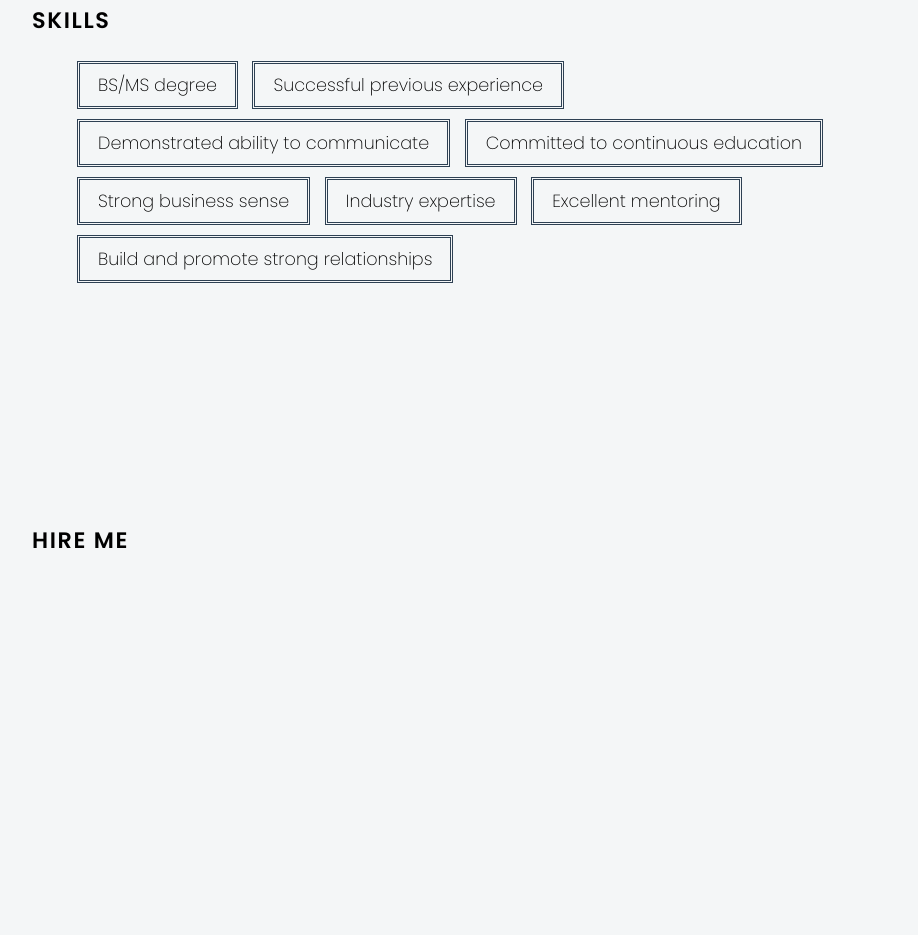
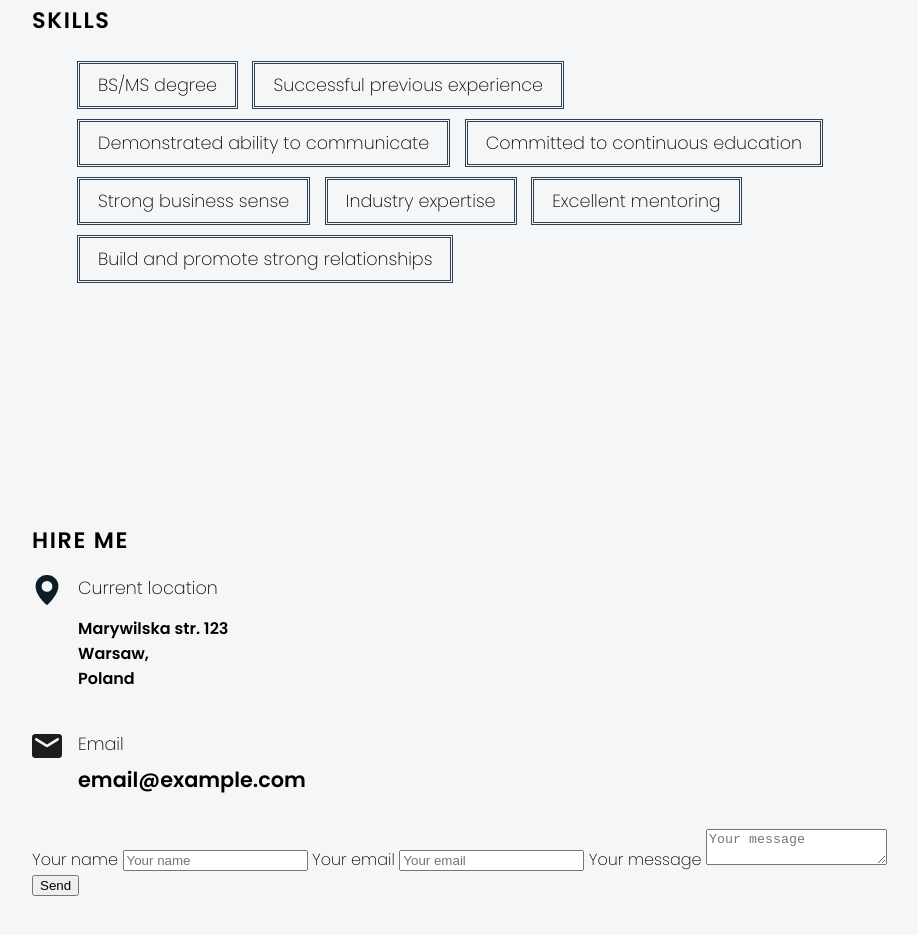
Before and after one commit to Mussorable/portfolio-template, a website built with Vite: page index.html in a window 1280 px wide. Shown: the part 1179-2114 px from the top of the page, without its empty margins (148-1066 px from the left). Before the commit the page ends 1954 px from the top, so only its background shows below. Built offline with nearby package versions, Linux system fonts and the light colour scheme; files whose address does not match are found by name.

Commit message:
create form section

```diff
--- a/components/_base.css
+++ b/components/_base.css
@@ -23,6 +23,10 @@ body {
   font-family: "Poppins", sans-serif;
 }
 
+h3 {
+  margin: 0;
+}
+
 :root {
   --secondary: #f7de3a;
   --down-arrow: black;
@@ -31,6 +35,10 @@ body {
   --tag: var(--primary);
 }
 
+address {
+  font-style: normal;
+}
+
 @media (prefers-reduced-motion: no-preference) {
   html {
     scroll-behavior: smooth;
--- a/components/fonts.css
+++ b/components/fonts.css
@@ -30,3 +30,16 @@
 .uppercase {
   text-transform: uppercase;
 }
+
+.text-start {
+  text-align: start;
+}
+
+.normal-weight {
+  font-weight: normal;
+}
+
+.email {
+  text-decoration: none;
+  color: inherit;
+}
--- a/components/layouts.css
+++ b/components/layouts.css
@@ -11,7 +11,14 @@
 .vertical-flex {
   display: flex;
   flex-direction: column;
+}
+
+.gap-30 {
   gap: 30px;
+}
+
+.gap-15 {
+  gap: 15px;
 }
 
 .layout-section {
@@ -55,3 +62,13 @@
   color: var(--tag);
   background-color: var(--primary);
 }
+
+.flex-address {
+  margin-bottom: 40px;
+  display: flex;
+  gap: 16px;
+}
+
+.margin-top {
+  margin-top: 10px;
+}
--- a/index.html
+++ b/index.html
@@ -93,7 +93,7 @@
               own strategy to sale any business projects. He studied business
               management at the private university in Wroclaw.
             </p>
-            <div class="vertical-flex">
+            <div class="vertical-flex gap-30">
               <p class="text">
                 John helps you bring your vision in management and improve some
                 rules to organize it.
@@ -125,8 +125,118 @@
       <section id="hire-me" class="layout-section" aria-labelledby="hireme-h2">
         <div class="container">
           <h2 id="hireme-h2" class="title--sm uppercase">Hire me</h2>
-          <div class="contact-info"></div>
-          <div class="contact-form"></div>
+          <div class="contact-info">
+            <address>
+              <div class="flex-address location">
+                <svg
+                  width="30px"
+                  height="30px"
+                  id="Layer_1"
+                  data-name="Layer 1"
+                  xmlns="http://www.w3.org/2000/svg"
+                  viewBox="0 0 25 25"
+                >
+                  <title>Location Pin</title>
+                  <path
+                    id="Location_Pin"
+                    data-name="Location Pin"
+                    d="M12.5,0A9.24,9.24,0,0,0,3,9.41c0,7.88,8.8,15.17,9.17,15.47a.5.5,0,0,0,.65,0C13.21,24.53,22,16.51,22,9.41A9.24,9.24,0,0,0,12.5,0Zm0,14A4.5,4.5,0,1,1,17,9.5,4.5,4.5,0,0,1,12.5,14Z"
+                    fill="#0e1d25"
+                  />
+                </svg>
+                <div class="vertical-flex gap-15">
+                  <h3 class="text--lg normal-weight">Current location</h3>
+                  <p class="text-start bold" style="margin: 0">
+                    Marywilska str. 123<br />
+                    Warsaw, <br />
+                    Poland
+                  </p>
+                </div>
+              </div>
+              <div class="flex-address">
+                <svg
+                  width="30px"
+                  height="30px"
+                  viewBox="0 0 20 16"
+                  version="1.1"
+                  xmlns="http://www.w3.org/2000/svg"
+                  xmlns:xlink="http://www.w3.org/1999/xlink"
+                >
+                  <!-- Generator: Sketch 52.5 (67469) - http://www.bohemiancoding.com/sketch -->
+                  <title>email</title>
+                  <desc>Created with Sketch.</desc>
+                  <g
+                    id="Icons"
+                    stroke="none"
+                    stroke-width="1"
+                    fill="none"
+                    fill-rule="evenodd"
+                  >
+                    <g
+                      id="Rounded"
+                      transform="translate(-782.000000, -1220.000000)"
+                    >
+                      <g
+                        id="Communication"
+                        transform="translate(100.000000, 1162.000000)"
+                      >
+                        <g
+                          id="-Round-/-Communication-/-email"
+                          transform="translate(680.000000, 54.000000)"
+                        >
+                          <g transform="translate(0.000000, 0.000000)">
+                            <polygon
+                              id="Path"
+                              points="0 0 24 0 24 24 0 24"
+                            ></polygon>
+                            <path
+                              d="M20,4 L4,4 C2.9,4 2.01,4.9 2.01,6 L2,18 C2,19.1 2.9,20 4,20 L20,20 C21.1,20 22,19.1 22,18 L22,6 C22,4.9 21.1,4 20,4 Z M19.6,8.25 L12.53,12.67 C12.21,12.87 11.79,12.87 11.47,12.67 L4.4,8.25 C4.15,8.09 4,7.82 4,7.53 C4,6.86 4.73,6.46 5.3,6.81 L12,11 L18.7,6.81 C19.27,6.46 20,6.86 20,7.53 C20,7.82 19.85,8.09 19.6,8.25 Z"
+                              id="🔹Icon-Color"
+                              fill="#1D1D1D"
+                            ></path>
+                          </g>
+                        </g>
+                      </g>
+                    </g>
+                  </g>
+                </svg>
+                <div class="vertical-flex gap-15">
+                  <h3 class="text--lg normal-weight">Email</h3>
+                  <a
+                    href="mailto:email@example.com"
+                    class="text-start bold email text--mm"
+                    >email@example.com</a
+                  >
+                </div>
+              </div>
+            </address>
+          </div>
+          <div class="contact-form">
+            <form>
+              <label for="input-name" class="sr-only">Your name</label>
+              <input
+                type="text"
+                autocomplete="name"
+                id="input-name"
+                placeholder="Your name"
+              />
+              <label for="input-email" class="sr-only">Your email</label>
+              <input
+                type="email"
+                id="input-email"
+                autocomplete="email"
+                placeholder="Your email"
+              />
+              <label for="input" class="sr-only">Your message</label>
+              <textarea
+                id="textarea-message"
+                placeholder="Your message"
+              ></textarea>
+              <div class="hire-action">
+                <button type="submit">Send</button>
+              </div>
+            </form>
+          </div>
         </div>
       </section>
     </main>
```
